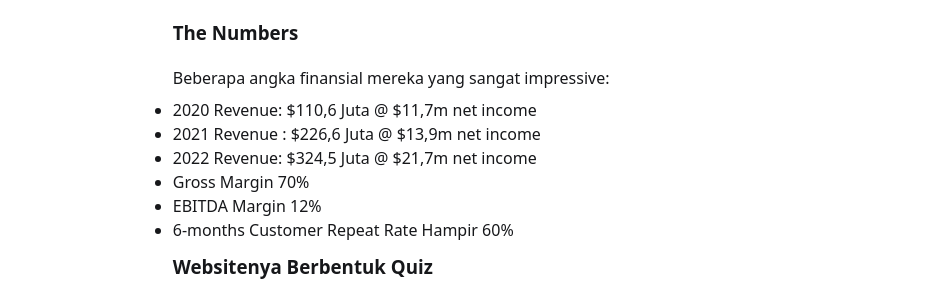
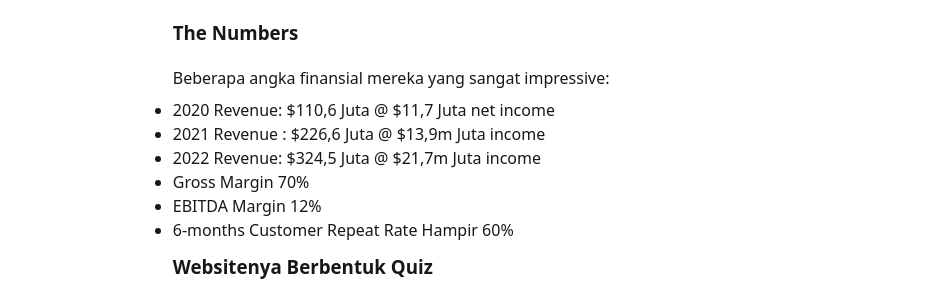
Before and after one commit to chickenchop/jekyll, a Jekyll site: the page built from _posts/2023-07-22-Oddity-Group-Analysis.md, in a window 1280 px wide. Shown: the part 347-641 px from the top of the page, without its empty margins (180-1117 px from the left). Built offline with Jekyll 4.4.1, drawn with Linux system fonts in a browser that asks for light colours.

Commit message:
Update 2023-07-22-Oddity-Group-Analysis.md

```diff
--- a/_posts/2023-07-22-Oddity-Group-Analysis.md
+++ b/_posts/2023-07-22-Oddity-Group-Analysis.md
@@ -12,9 +12,9 @@ Karyawan mereka 40% nya bekerja di divisi Technology, padahal jualannya produk b
 
 ### The Numbers
 Beberapa angka finansial mereka yang sangat impressive:
-- 2020 Revenue: $110,6 Juta @ $11,7m net income
-- 2021 Revenue : $226,6 Juta @ $13,9m net income
-- 2022 Revenue: $324,5 Juta @ $21,7m net income
+- 2020 Revenue: $110,6 Juta @ $11,7 Juta net income
+- 2021 Revenue : $226,6 Juta @ $13,9m Juta income
+- 2022 Revenue: $324,5 Juta @ $21,7m Juta income
 - Gross Margin 70%
 - EBITDA Margin 12%
 - 6-months Customer Repeat Rate Hampir 60%
```
